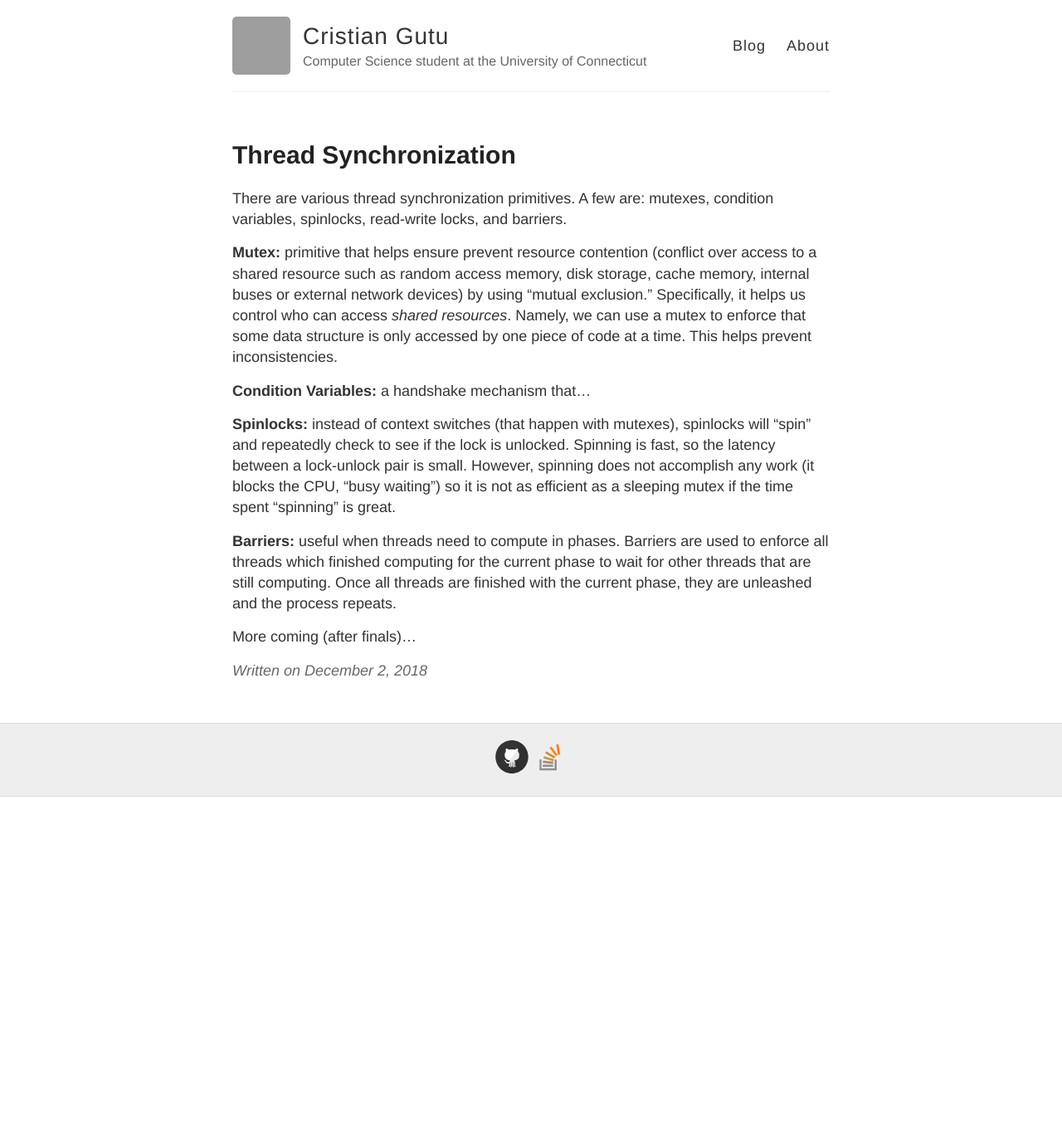
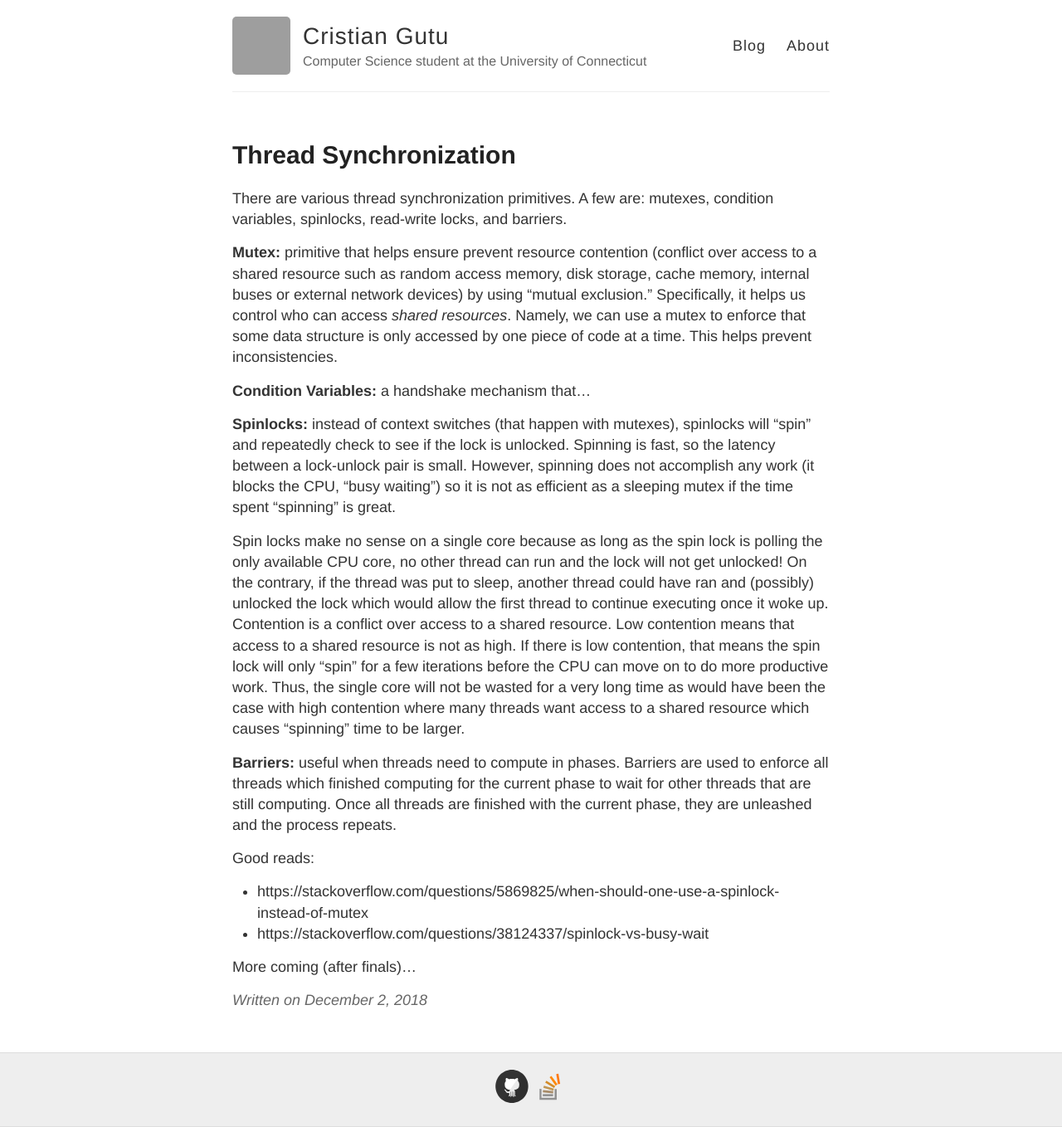
Before and after one commit to gutucristian/gutucristian.github.io, a Jekyll site: the page built from _posts/2018-12-02-Thread-Synchronization.md, in a window 1280 px wide. Shown: the whole page at 83% size. Built offline with Jekyll 4.4.1, drawn with Linux system fonts in a browser that asks for light colours; our own code applies the rules of GitHub Pages for plain Markdown files; before the commit the page ends 960 px from its top, so only the background shows below that; grey boxes are pictures that could not be loaded.

Commit message:
Update 2018-12-02-Thread-Synchronization.md

```diff
--- a/_posts/2018-12-02-Thread-Synchronization.md
+++ b/_posts/2018-12-02-Thread-Synchronization.md
@@ -6,6 +6,12 @@ There are various thread synchronization primitives. A few are: mutexes, conditi
 
 **Spinlocks:** instead of context switches (that happen with mutexes), spinlocks will "spin" and repeatedly check to see if the lock is unlocked. Spinning is fast, so the latency between a lock-unlock pair is small. However, spinning does not accomplish any work (it blocks the CPU, "busy waiting") so it is not as efficient as a sleeping mutex if the time spent "spinning" is great.
 
+Spin locks make no sense on a single core because as long as the spin lock is polling the only available CPU core, no other thread can run and the lock will not get unlocked! On the contrary, if the thread was put to sleep, another thread could have ran and (possibly) unlocked the lock which would allow the first thread to continue executing once it woke up. Contention is a conflict over access to a shared resource. Low contention means that access to a shared resource is not as high. If there is low contention, that means the spin lock will only "spin" for a few iterations before the CPU can move on to do more productive work. Thus, the single core will not be wasted for a very long time as would have been the case with high contention where many threads want access to a shared resource which causes "spinning" time to be larger.
+
 **Barriers:** useful when threads need to compute in phases. Barriers are used to enforce all threads which finished computing for the current phase to wait for other threads that are still computing. Once all threads are finished with the current phase, they are unleashed and the process repeats.
 
+Good reads:
+- https://stackoverflow.com/questions/5869825/when-should-one-use-a-spinlock-instead-of-mutex
+- https://stackoverflow.com/questions/38124337/spinlock-vs-busy-wait
+
 More coming (after finals)...
```
